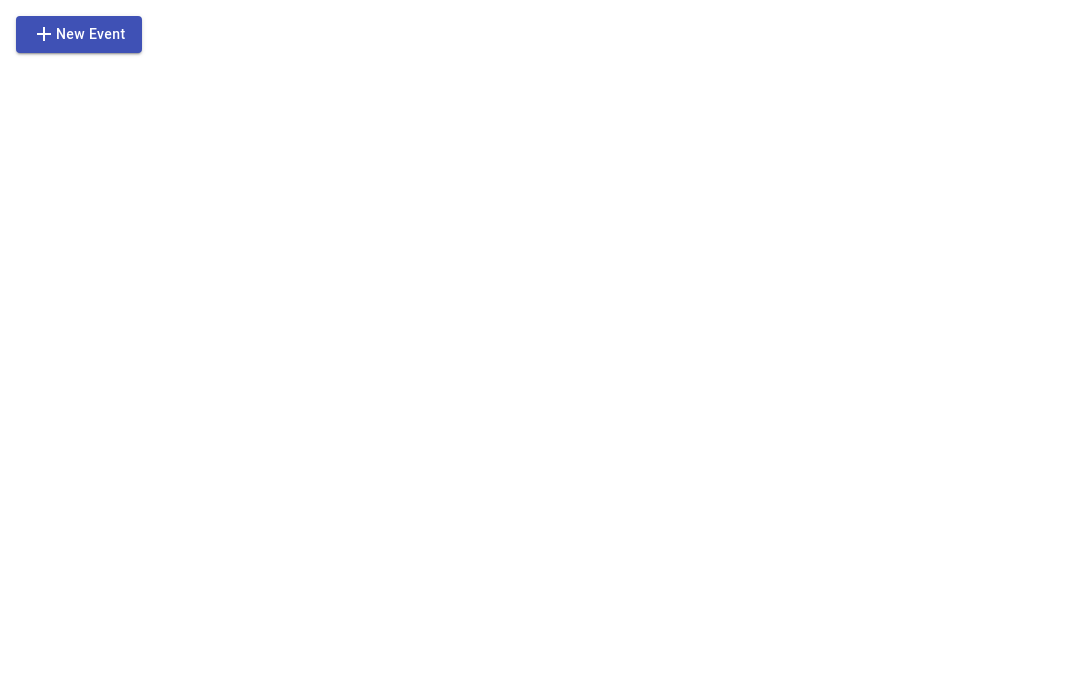
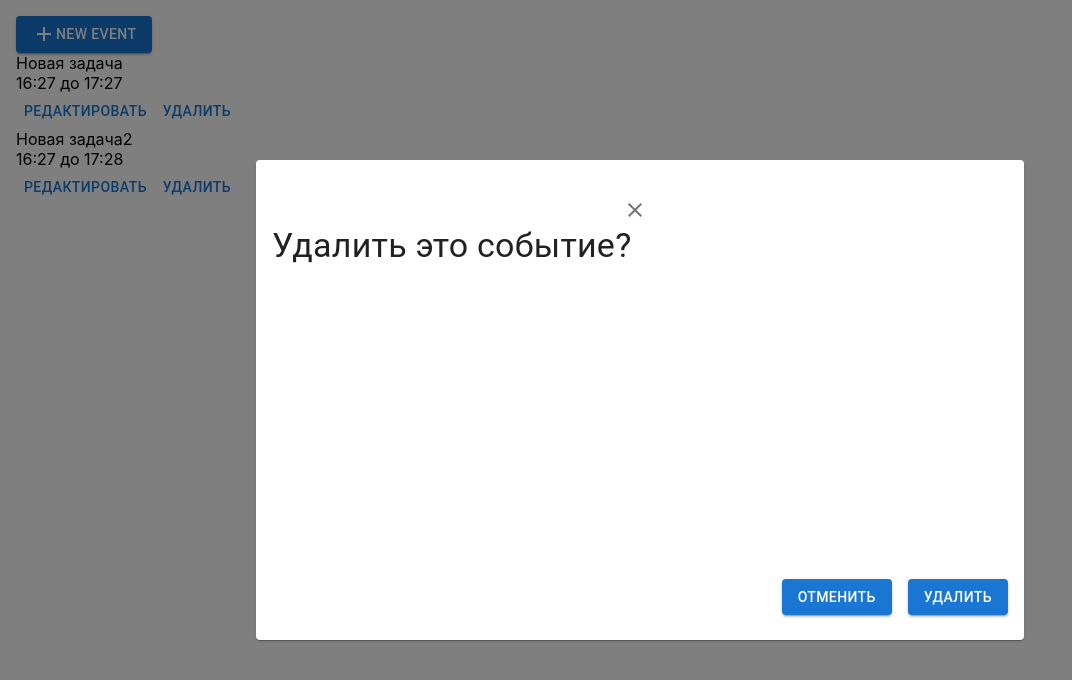
Before and after one commit to IlyaChizhov/Test-work-GPB, a React app: page /day/1/event/1/delete in a window 1280 px wide. Shown: the top 680 px of the page, without its empty margins (0-1072 px from the left). Built offline with nearby package versions, Linux system fonts and the light colour scheme.

Commit message:
add event routes

```diff
--- a/src/components/Day/Day.tsx
+++ b/src/components/Day/Day.tsx
@@ -1,12 +1,11 @@
 import React from 'react'
-import { useParams } from 'react-router'
-import { DateTime } from 'luxon'
-import { DATE_FORMAT } from '../../utils'
 import styled from 'styled-components'
 import { Button } from '@material-ui/core'
 import { Add } from '@material-ui/icons'
 import { useHistory, useRouteMatch, Switch, Route } from 'react-router-dom'
 import NewEvent from '../Event/NewEvent'
+import EventList from '../EventList/EventList'
+import DeleteEvent from '../Event/DeleteEvent'
 
 const Wrap = styled.div`
   padding: 16px;
@@ -17,7 +16,6 @@ const StyledButton = styled(Button)`
 `
 
 export default function Day() {
-  const { day } = useParams<{ day: string }>()
   const history = useHistory()
   const { url } = useRouteMatch()
 
@@ -25,17 +23,23 @@ export default function Day() {
     history.push(`${url}/event/new`)
   }
 
-  console.log(DateTime.fromFormat(day, DATE_FORMAT))
-
   return (
     <Wrap>
       <StyledButton onClick={openNewEventModal} color="primary" variant="contained">
         <Add /> New Event
       </StyledButton>
 
+      <EventList />
+
       <Switch>
         <Route path="/day/:day/event/new">
-          <NewEvent />
+          <NewEvent type="new" />
+        </Route>
+        <Route path="/day/:day/event/:eventId/edit">
+          <NewEvent type="edit" />
+        </Route>
+        <Route path="/day/:day/event/:eventId/delete">
+          <DeleteEvent />
         </Route>
       </Switch>
     </Wrap>
--- /dev/null
+++ b/src/components/Event/DeleteEvent.tsx
@@ -0,0 +1,77 @@
+import React from 'react'
+import { Button, IconButton, Modal, Paper, Typography } from '@material-ui/core'
+import styled from 'styled-components'
+import { useHistory } from 'react-router-dom'
+import { useParams } from 'react-router'
+import { Close } from '@material-ui/icons'
+
+const StyledModal = styled(Modal)`
+  display: flex;
+  justify-content: center;
+  align-items: center;
+`
+
+const StyledPaper = styled(Paper)`
+  width: 60vw;
+  height: 60vh;
+  margin: auto;
+  position: relative;
+  outline: none;
+  padding: 25px 16px;
+  display: flex;
+  flex-direction: column;
+`
+
+const CloseButton = styled(IconButton)`
+  position: absolute;
+  right: 5px;
+  top: 5px;
+`
+
+const ButtonGroup = styled.div`
+  margin-top: auto;
+  display: flex;
+  justify-content: flex-end;
+
+  button {
+    margin-left: 16px;
+  }
+`
+
+const Title = styled(Typography)`
+  margin-bottom: 14px;
+`
+
+export default function DeleteEvent() {
+  const history = useHistory()
+  const { day } = useParams<{ day: string; eventId: string }>()
+
+  const closeModal = () => {
+    history.push(`/day/${day}`)
+  }
+
+  const submit = () => {
+    closeModal()
+  }
+
+  return (
+    <StyledModal open={true} onClose={closeModal}>
+      <StyledPaper>
+        <CloseButton onClick={closeModal}>
+          <Close />
+        </CloseButton>
+
+        <Title variant="h4">Удалить это событие?</Title>
+
+        <ButtonGroup>
+          <Button onClick={closeModal} variant="contained">
+            отменить
+          </Button>
+          <Button onClick={submit} color="primary" variant="contained">
+            Удалить
+          </Button>
+        </ButtonGroup>
+      </StyledPaper>
+    </StyledModal>
+  )
+}
--- a/src/components/Event/NewEvent.tsx
+++ b/src/components/Event/NewEvent.tsx
@@ -58,6 +58,7 @@ const initialEvent = {
   startTime: convertDateToTime(),
   endTime: convertDateToTime(DateTime.local().plus({ hours: 1 })),
   remindTime: remindsInterval[0],
+  day: '',
 }
 
 interface Event {
@@ -66,15 +67,23 @@ interface Event {
   startTime: string
   endTime: string
   remindTime: number
+  day: string
 }
 
-export default function NewEvent() {
+interface Props {
+  type?: 'new' | 'edit'
+  event?: Event
+}
+
+export default function NewEvent({ type = 'new', event: externalEvent = initialEvent }: Props) {
   const history = useHistory()
-  const { day } = useParams<{ day: string }>()
+  const { day, eventId } = useParams<{ day: string; eventId: string }>()
 
-  const [event, changeEvent] = useState<Event>(initialEvent)
+  console.log(eventId, 'eventId')
 
-  convertDateToTime()
+  const [event, changeEvent] = useState<Event>(
+    type === 'new' ? { ...externalEvent, day } : externalEvent
+  )
 
   const closeModal = () => {
     history.push(`/day/${day}`)
@@ -86,10 +95,10 @@ export default function NewEvent() {
 
   const submit = () => {
     console.log(event)
+    closeModal()
   }
 
   return (
-    <div>
     <StyledModal open={true} onClose={closeModal}>
       <StyledPaper>
         <CloseButton onClick={closeModal}>
@@ -145,6 +154,5 @@ export default function NewEvent() {
         </ButtonGroup>
       </StyledPaper>
     </StyledModal>
-    </div>
   )
 }
--- /dev/null
+++ b/src/components/EventList/EventList.tsx
@@ -0,0 +1,59 @@
+import React from 'react'
+import { Button } from '@material-ui/core'
+import { useHistory, useRouteMatch } from 'react-router-dom'
+
+const mockEvents = [
+  {
+    id: '36909f00-1884-11ec-9ef3-e326e4ebefc8',
+    title: 'Новая задача',
+    startTime: '16:27',
+    endTime: '17:27',
+    remindTime: 5,
+    day: '2021-09-01',
+  },
+  {
+    id: '36909f00-1884-11ec-9ef3-e326e4ebefc8',
+    title: 'Новая задача2',
+    startTime: '16:27',
+    endTime: '17:28',
+    remindTime: '60',
+    day: '2021-09-01',
+  },
+]
+
+export default function EventList() {
+  const history = useHistory()
+  const { url } = useRouteMatch()
+
+  const handleEdit = (id: string) => () => {
+    history.push(`${url}/event/${id}/edit`)
+  }
+
+  const handleDelete = (id: string) => () => {
+    history.push(`${url}/event/${id}/delete`)
+  }
+
+  return (
+    <div>
+      {mockEvents.map((event) => (
+        <div key={event.id}>
+          <div>
+            <div>{event.title}</div>
+            <div>
+              {event.startTime} до {event.endTime}
+            </div>
+          </div>
+
+          <div>
+            <Button onClick={handleEdit(event.id)} variant="text">
+              Редактировать
+            </Button>
+            <Button onClick={handleDelete(event.id)} variant="text">
+              Удалить
+            </Button>
+          </div>
+        </div>
+      ))}
+    </div>
+  )
+}
```
Lines whose indentation alone changed are shown as unchanged.
